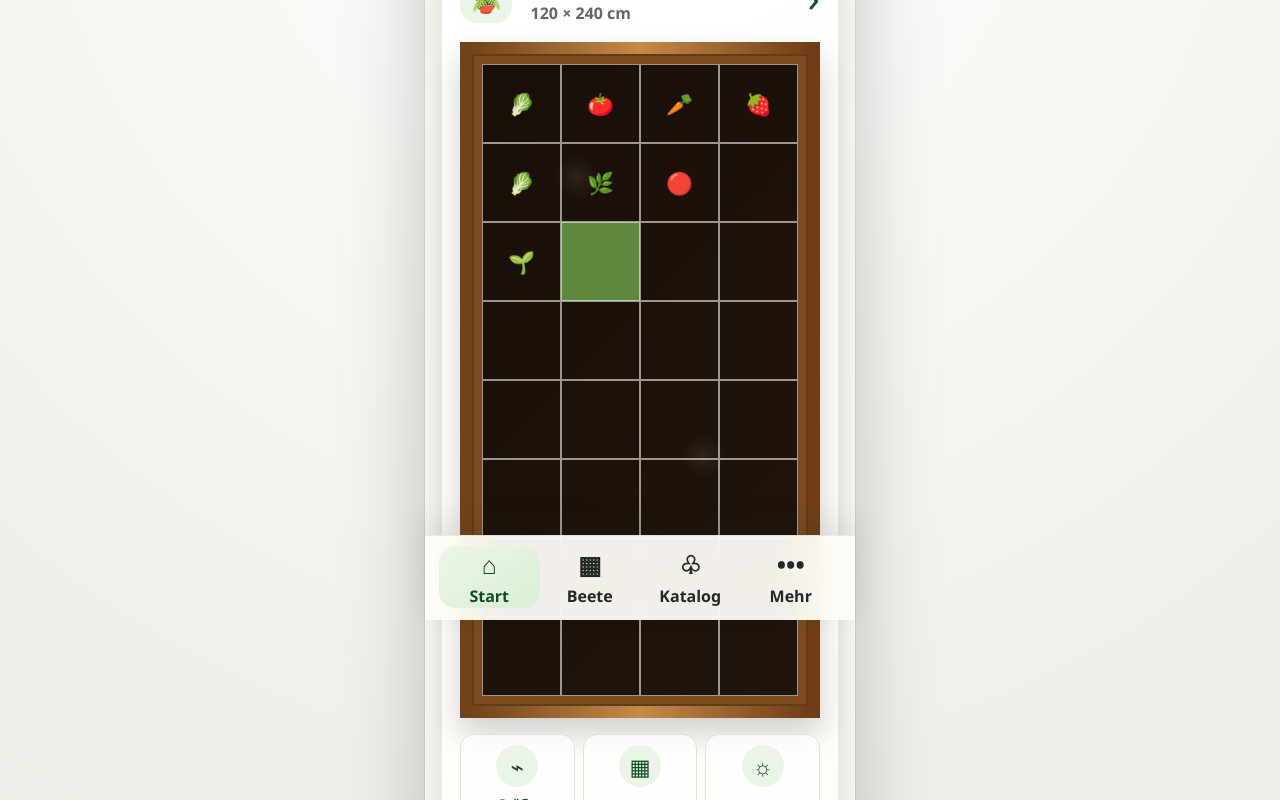
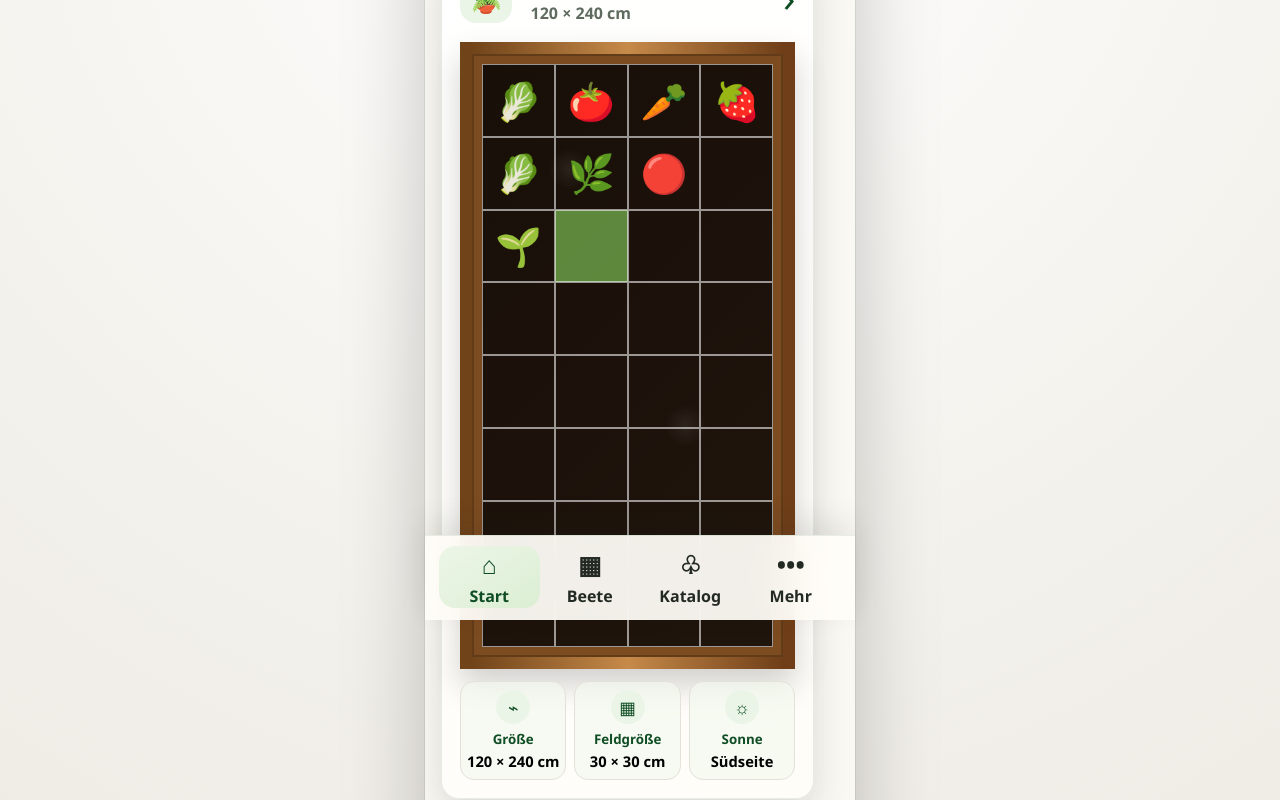
Before and after one commit to 70m73n/BeetPlaner, a SvelteKit app: page / in a window 1280 px wide. Shown: the part 180-980 px from the top of the page. Built offline with nearby package versions, Linux system fonts and the light colour scheme.

Commit message:
BeetIcons vergrößert

```diff
--- a/src/styles.css
+++ b/src/styles.css
@@ -233,7 +233,7 @@ button {
 
 .hero-grid {
   display: grid;
-  gap: 16px;
+  gap: 12px;
   align-items: stretch;
   margin-top: 18px;
 }
@@ -250,13 +250,13 @@ button {
 
 .metric {
   display: grid;
-  gap: 8px;
+  gap: 6px;
   justify-items: center;
   min-width: 0;
-  padding: 10px 8px;
+  padding: 8px 6px;
   border: 1px solid var(--line);
   border-radius: 14px;
-  background: rgba(255, 255, 255, 0.72);
+  background: rgba(244, 250, 239, 0.68);
   text-align: center;
 }
 
@@ -264,12 +264,12 @@ button {
 .round-icon {
   display: grid;
   place-items: center;
-  width: 42px;
-  height: 42px;
+  width: 34px;
+  height: 34px;
   border-radius: 999px;
   color: var(--green-900);
   background: var(--green-100);
-  font-size: 1.4rem;
+  font-size: 1.1rem;
 }
 
 .metric small,
@@ -284,7 +284,7 @@ button {
 
 .metric strong {
   margin-top: 3px;
-  font-size: 1rem;
+  font-size: 0.92rem;
 }
 
 .bed-preview-grid,
@@ -318,7 +318,12 @@ button {
   place-items: center;
   min-width: 0;
   border: 1px solid rgba(255, 255, 255, 0.56);
+  line-height: 1;
   font-size: clamp(0.7rem, 4vw, 1.35rem);
+}
+
+.bed-preview.preview .bed-preview-grid span {
+  font-size: clamp(1.45rem, 8vw, 2.35rem);
 }
 
 .bed-preview.mini {
@@ -646,7 +651,8 @@ button {
 
 .parcel span {
   filter: drop-shadow(0 6px 6px rgba(0, 0, 0, 0.4));
-  font-size: clamp(1.1rem, 7vw, 2rem);
+  line-height: 1;
+  font-size: clamp(1.35rem, 8vw, 2.35rem);
 }
 
 .parcel.selected {
```
Also changed, not shown: 15 other files (tests, documents, lock files or other folders).
